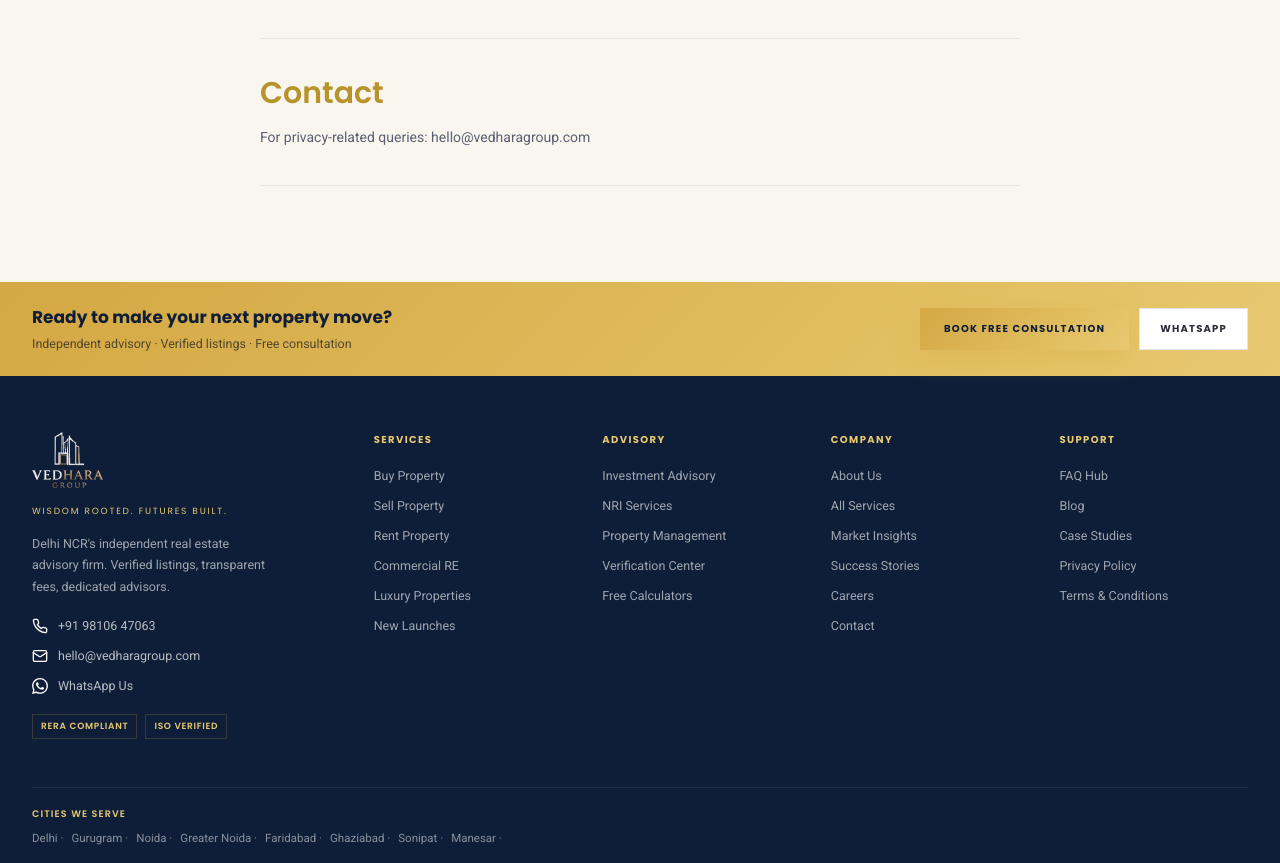
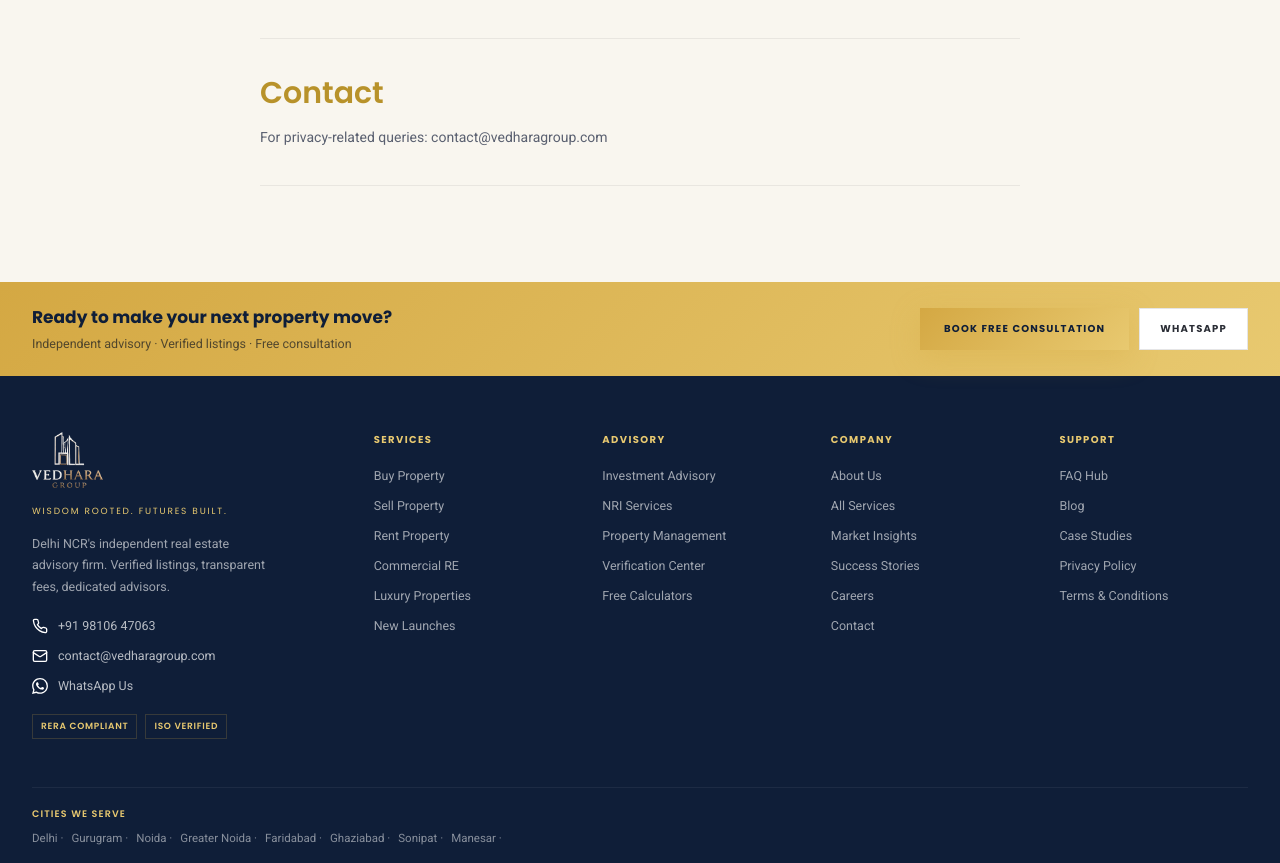
Before and after one commit to mohit1661-ai/Vedhara-Group-Supabase, a Next.js app: page /privacy in a window 1280 px wide. Shown: the part 1103-1966 px from the top of the page. Built offline with nearby package versions, Linux system fonts and the light colour scheme.

Commit message:
Update all email addresses from hello@vedharagroup.com to contact@vedharagroup.com

```diff
--- a/app/contact/page.tsx
+++ b/app/contact/page.tsx
@@ -74,7 +74,7 @@
                 {[
                   { icon:"C",  label:"Call",      val:"+91 98106 47063",       href:"tel:+919810647063", grad:"linear-gradient(135deg,#0F1E38,#1a3a5c)" },
                   { icon:"W",  label:"WhatsApp",  val:"Chat with us instantly", href:"https://wa.me/919810647063?text=Hello%20Vedhara%20Group", grad:"linear-gradient(135deg,#0F1E38,#D4A843)" },
-                  { icon:"E",  label:"Email",     val:"hello@vedharagroup.com", href:"mailto:hello@vedharagroup.com", grad:"linear-gradient(135deg,#0F1E38,#2a3f6f)" },
+                  { icon:"E",  label:"Email",     val:"contact@vedharagroup.com", href:"mailto:contact@vedharagroup.com", grad:"linear-gradient(135deg,#0F1E38,#2a3f6f)" },
                 ].map(item=>(
                   <a key={item.label} href={item.href} target={item.href.startsWith("http")?"_blank":undefined} rel="noopener noreferrer"
                     style={{ display:"flex",gap:14,padding:"14px 16px",marginBottom:8,background:"var(--cream)",textDecoration:"none",borderLeft:"2px solid transparent",transition:"border-color 0.2s,background 0.2s" }}
--- a/app/privacy/page.tsx
+++ b/app/privacy/page.tsx
@@ -1,7 +1,7 @@
 import type { Metadata } from "next";
 import VideoHeroSection from "@/components/sections/VideoHeroSection";
 export const metadata: Metadata = { title:"Privacy Policy | Vedhara Group", description:"Vedhara Group privacy policy, how we collect, use, and protect your personal information." };
-const sections = [["Information We Collect","We collect information you provide directly (name, phone, email, enquiry details) and standard analytics data. We do not sell your personal information to third parties."],["How We Use It","We use your contact information to respond to consultation requests and provide the service you have requested. Analytics data is used to improve the website experience."],["Data Storage","Contact form submissions are stored securely. We retain enquiry data for a maximum of 2 years or until you request deletion."],["Your Rights","You may request access to, correction of, or deletion of your personal data at any time by emailing hello@vedharagroup.com."],["Contact","For privacy-related queries: hello@vedharagroup.com"]];
+const sections = [["Information We Collect","We collect information you provide directly (name, phone, email, enquiry details) and standard analytics data. We do not sell your personal information to third parties."],["How We Use It","We use your contact information to respond to consultation requests and provide the service you have requested. Analytics data is used to improve the website experience."],["Data Storage","Contact form submissions are stored securely. We retain enquiry data for a maximum of 2 years or until you request deletion."],["Your Rights","You may request access to, correction of, or deletion of your personal data at any time by emailing contact@vedharagroup.com."],["Contact","For privacy-related queries: contact@vedharagroup.com"]];
 export default function Page() {
   return (<><VideoHeroSection><span className="v-line" style={{ margin:"0 auto 14px" }} /><h1 style={{ fontFamily:"var(--t-display)",fontStyle:"italic",fontWeight:300,fontSize:"clamp(32px,5vw,56px)",color:"var(--light)",lineHeight:1.1,marginBottom:14 }}>Privacy Policy</h1><p className="body-sm" style={{ color:"rgba(252,250,244,0.35)" }}>Last updated: July 2026</p></VideoHeroSection><section style={{ background:"var(--cream)",padding:"60px 32px" }}><div style={{ maxWidth:760,margin:"0 auto" }}>{sections.map(([t,b])=>(<div key={t} style={{ marginBottom:36,paddingBottom:36,borderBottom:"1px solid rgba(42,45,53,0.08)" }}><h2 className="heading-md" style={{ color:"var(--gold-dk)",marginBottom:12 }}>{t}</h2><p className="body-md" style={{ color:"var(--slate)" }}>{b}</p></div>))}</div></section></>);
 }
--- a/app/terms/page.tsx
+++ b/app/terms/page.tsx
@@ -1,7 +1,7 @@
 import type { Metadata } from "next";
 import VideoHeroSection from "@/components/sections/VideoHeroSection";
 export const metadata: Metadata = { title:"Terms & Conditions | Vedhara Group", description:"Terms and conditions for using the Vedhara Group website and advisory services." };
-const sections = [["Use of This Site","By using vedharagroup.com you agree to these terms. The information on this site is for general guidance only and does not constitute legal or financial advice."],["Calculator Estimates","The calculators on this site provide planning estimates using standard financial formulas. They are not a substitute for advice from a bank, registered financial advisor, or property lawyer."],["Verification Framework","Vedhara's Verification Framework represents checks conducted at the time of listing. Status may change over time. Always verify critical details independently before signing any agreement."],["Intellectual Property","All content on this site is the property of Vedhara Group Pvt. Ltd. and may not be reproduced without written permission."],["Contact","For legal enquiries: hello@vedharagroup.com"]];
+const sections = [["Use of This Site","By using vedharagroup.com you agree to these terms. The information on this site is for general guidance only and does not constitute legal or financial advice."],["Calculator Estimates","The calculators on this site provide planning estimates using standard financial formulas. They are not a substitute for advice from a bank, registered financial advisor, or property lawyer."],["Verification Framework","Vedhara's Verification Framework represents checks conducted at the time of listing. Status may change over time. Always verify critical details independently before signing any agreement."],["Intellectual Property","All content on this site is the property of Vedhara Group Pvt. Ltd. and may not be reproduced without written permission."],["Contact","For legal enquiries: contact@vedharagroup.com"]];
 export default function Page() {
   return (<><VideoHeroSection><span className="v-line" style={{ margin:"0 auto 14px" }} /><h1 style={{ fontFamily:"var(--t-display)",fontStyle:"italic",fontWeight:300,fontSize:"clamp(32px,5vw,56px)",color:"var(--light)",lineHeight:1.1,marginBottom:14 }}>Terms &amp; Conditions</h1><p className="body-sm" style={{ color:"rgba(252,250,244,0.35)" }}>Last updated: July 2026</p></VideoHeroSection><section style={{ background:"var(--cream)",padding:"60px 32px" }}><div style={{ maxWidth:760,margin:"0 auto" }}>{sections.map(([t,b])=>(<div key={t} style={{ marginBottom:36,paddingBottom:36,borderBottom:"1px solid rgba(42,45,53,0.08)" }}><h2 className="heading-md" style={{ color:"var(--gold)",marginBottom:12 }}>{t}</h2><p className="body-md" style={{ color:"var(--slate)" }}>{b}</p></div>))}</div></section></>);
 }
--- a/components/layout/Footer.tsx
+++ b/components/layout/Footer.tsx
@@ -42,9 +42,9 @@
                 <svg width="16" height="16" viewBox="0 0 24 24" fill="none" stroke="white" strokeWidth="2" strokeLinecap="round" strokeLinejoin="round"><path d="M22 16.92v3a2 2 0 0 1-2.18 2 19.79 19.79 0 0 1-8.63-3.07 19.5 19.5 0 0 1-6-6 19.79 19.79 0 0 1-3.07-8.67A2 2 0 0 1 4.11 2h3a2 2 0 0 1 2 1.72 12.84 12.84 0 0 0 .7 2.81 2 2 0 0 1-.45 2.11L8.09 9.91a16 16 0 0 0 6 6l1.27-1.27a2 2 0 0 1 2.11-.45 12.84 12.84 0 0 0 2.81.7A2 2 0 0 1 22 16.92z"/></svg>
                 +91 98106 47063
               </a>
-              <a href="mailto:hello@vedharagroup.com" className="footer-link-item" style={{ display:"flex",alignItems:"center",gap:10 }}>
+              <a href="mailto:contact@vedharagroup.com" className="footer-link-item" style={{ display:"flex",alignItems:"center",gap:10 }}>
                 <svg width="16" height="16" viewBox="0 0 24 24" fill="none" stroke="white" strokeWidth="2" strokeLinecap="round" strokeLinejoin="round"><rect x="2" y="4" width="20" height="16" rx="2"/><path d="m22 7-8.97 5.7a1.94 1.94 0 0 1-2.06 0L2 7"/></svg>
-                hello@vedharagroup.com
+                contact@vedharagroup.com
               </a>
               <a href="https://wa.me/919810647063" target="_blank" rel="noopener noreferrer" className="footer-link-item" style={{ display:"flex",alignItems:"center",gap:10 }}>
                 <svg width="16" height="16" viewBox="0 0 24 24" fill="white"><path d="M17.472 14.382c-.297-.149-1.758-.867-2.03-.967-.273-.099-.471-.148-.67.15-.197.297-.767.966-.94 1.164-.173.199-.347.223-.644.075-.297-.15-1.255-.463-2.39-1.475-.883-.788-1.48-1.761-1.653-2.059-.173-.297-.018-.458.13-.606.134-.133.298-.347.446-.52.149-.174.198-.298.298-.497.099-.198.05-.371-.025-.52-.075-.149-.669-1.612-.916-2.207-.242-.579-.487-.5-.669-.51-.173-.008-.371-.01-.57-.01-.198 0-.52.074-.792.372-.272.297-1.04 1.016-1.04 2.479 0 1.462 1.065 2.875 1.213 3.074.149.198 2.096 3.2 5.077 4.487.709.306 1.262.489 1.694.625.712.227 1.36.195 1.871.118.571-.085 1.758-.719 2.006-1.413.248-.694.248-1.289.173-1.413-.074-.124-.272-.198-.57-.347m-5.421 7.403h-.004a9.87 9.87 0 0 1-5.031-1.378l-.361-.214-3.741.982.998-3.648-.235-.374a9.86 9.86 0 0 1-1.51-5.26c.001-5.45 4.436-9.884 9.888-9.884 2.64 0 5.122 1.03 6.988 2.898a9.825 9.825 0 0 1 2.893 6.994c-.003 5.45-4.437 9.884-9.885 9.884m8.413-18.297A11.815 11.815 0 0 0 12.05 0C5.495 0 .16 5.335.157 11.892c0 2.096.547 4.142 1.588 5.945L.057 24l6.305-1.654a11.882 11.882 0 0 0 5.683 1.448h.005c6.554 0 11.89-5.335 11.893-11.893a11.821 11.821 0 0 0-3.48-8.413Z"/></svg>
--- a/lib/email.ts
+++ b/lib/email.ts
@@ -9,7 +9,7 @@
 
 export async function sendLeadNotification(lead: Lead): Promise<void> {
   const apiKey  = process.env.RESEND_API_KEY;
-  const toEmail = process.env.NOTIFY_EMAIL || "hello@vedharagroup.com";
+  const toEmail = process.env.NOTIFY_EMAIL || "contact@vedharagroup.com";
 
   if (!apiKey) {
     console.log("[Email] RESEND_API_KEY not set, skipping notification");
```
